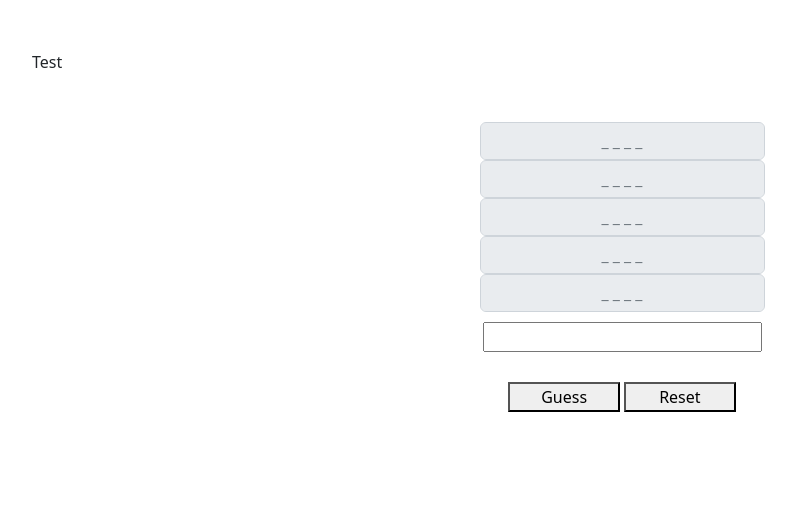
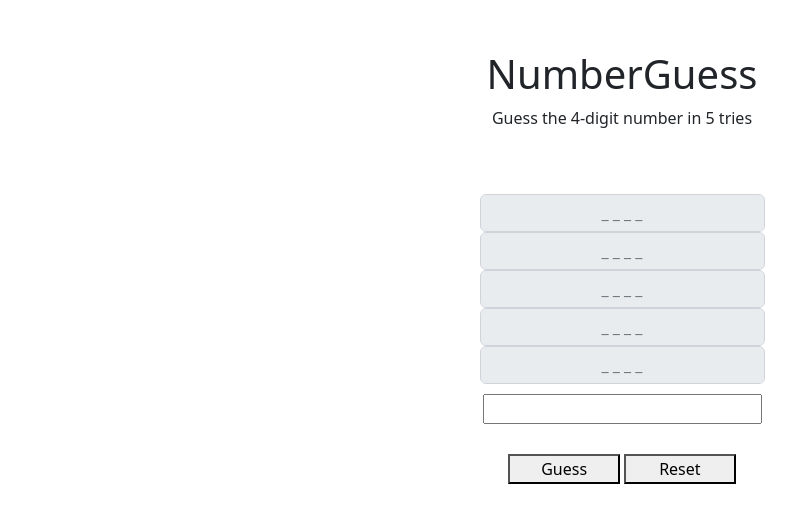
Before and after one commit to CharleeBrown/NumberGuess, a website: page public/index.html in a window 1280 px wide. Shown: the whole page, without its empty margins (18-814 px from the left). Drawn offline with nearby package versions, Linux system fonts and the light colour scheme.

Commit message:
Added a title

```diff
--- a/public/index.html
+++ b/public/index.html
@@ -7,13 +7,12 @@
 </head>
 
 <body>
-<div class="jumbotron">
-  Test
+<div class="jumbotron text-center">
+<h1>NumberGuess</h1>
+<p>Guess the 4-digit number in 5 tries</p>
 </div>
 
   <div class="container">
-
-
     <div class="col guessHolder">
       <div class="row" id="gameOverText">
         <input maxlength = 4 type="text" placeholder="_ _ _ _" id="actualAnswer" class="form-control" />
--- a/public/stylesheets/style.css
+++ b/public/stylesheets/style.css
@@ -75,3 +75,6 @@ visibility: hidden;
   color:red;
   font-weight: bold;
 }
+.centered{
+
+}
```
